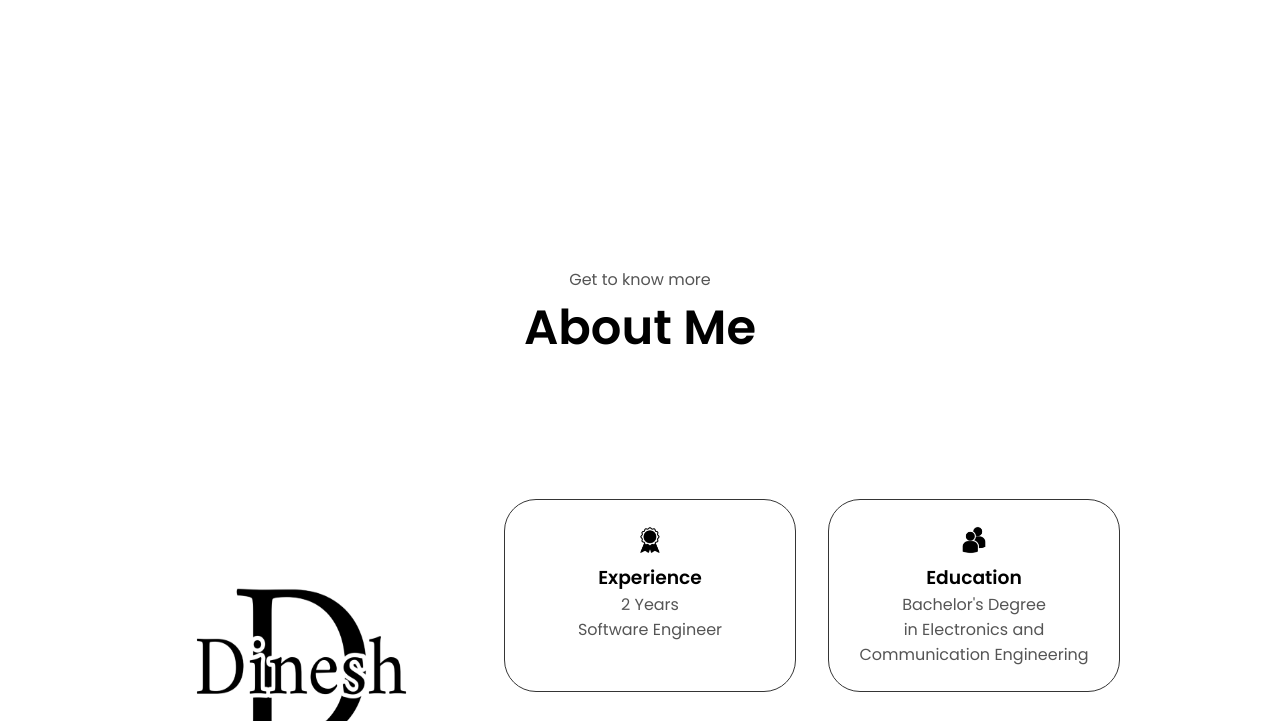
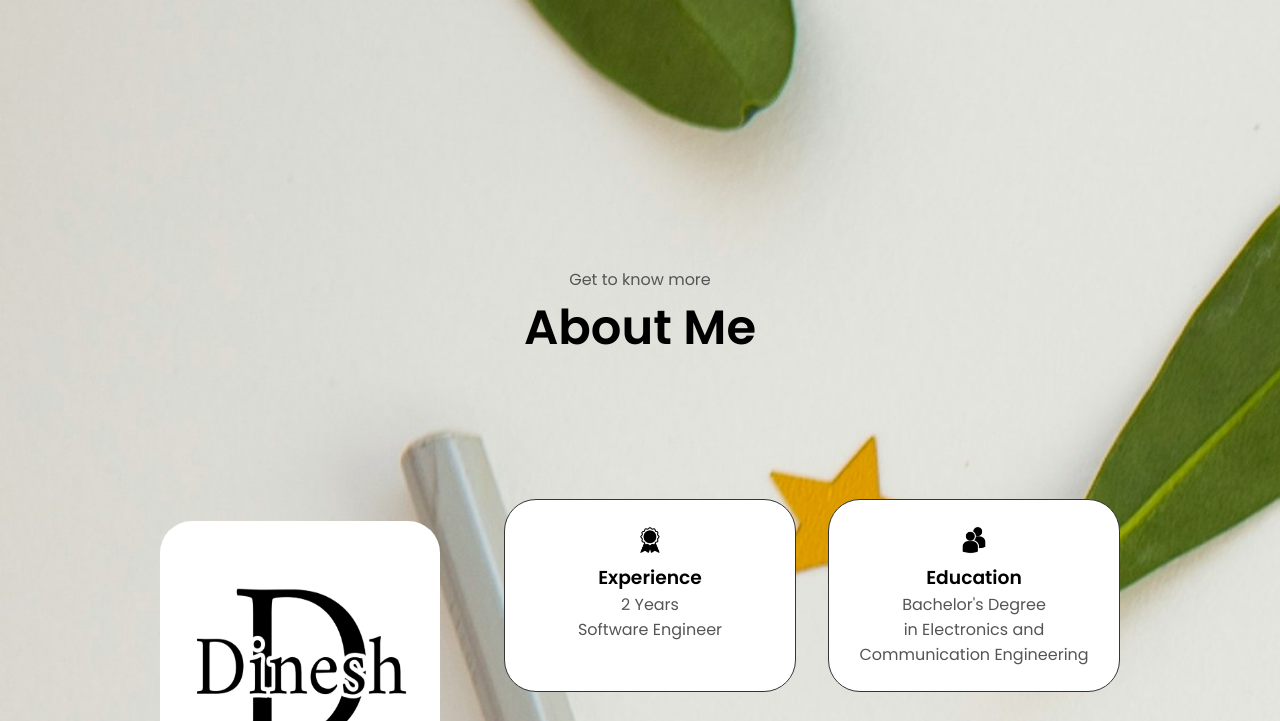
Before and after one commit to dokidinesh/dokidinesh.github.io, a plain HTML site: page index.html in a window 1280 px wide. Shown: the part 661-1382 px from the top of the page. Drawn offline with Linux system fonts and the light colour scheme.

Commit message:
added background image

```diff
--- a/style.css
+++ b/style.css
@@ -9,6 +9,9 @@
 
 body{
     font-family: 'Poppins', sans-serif;
+    background-image: url('assets/portfolio_background.jpg');
+    background-size: cover;
+
 }
 html{
     scroll-behavior: smooth;
```
Also changed, not shown: assets/portfolio_background.jpg (added).
